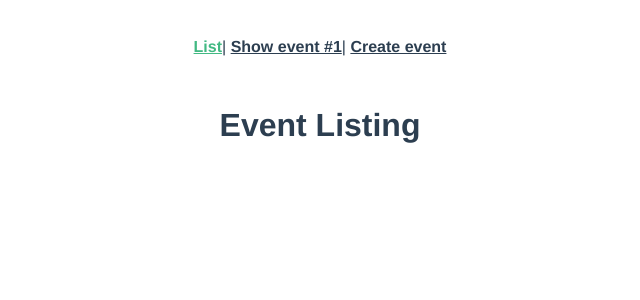
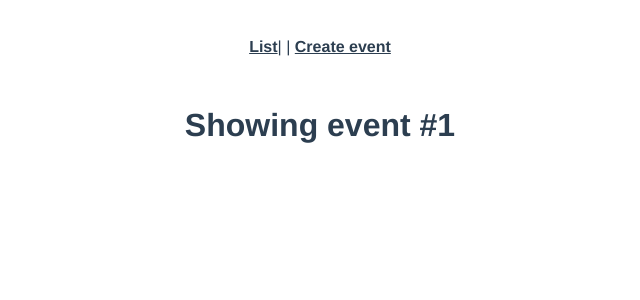
Before and after one commit to ma12-co/real-world-vue, a Vue app: page /event/1 in a window 1280 px wide. Shown: the top 300 px of the page, without its empty margins (320-960 px from the left). Built offline with nearby package versions, Linux system fonts and the light colour scheme.

Commit message:
dynamic routing and history mode

```diff
--- a/src/App.vue
+++ b/src/App.vue
@@ -1,8 +1,7 @@
 <template>
   <div id="app">
     <div id="nav">
-      <router-link :to="{ name: 'event-list' }">List</router-link>|
-      <router-link :to="{ name: 'event-show' }">Show event #1</router-link>|
+      <router-link :to="{ name: 'event-list' }">List</router-link>| |
       <router-link :to="{ name: 'event-create' }">Create event</router-link>
     </div>
     <router-view />
--- a/src/router.js
+++ b/src/router.js
@@ -7,6 +7,7 @@ import EventCreate from './views/EventCreate.vue'
 Vue.use(Router)
 
 export default new Router({
+  mode: 'history',
   routes: [
     {
       path: '/',
@@ -14,9 +15,10 @@ export default new Router({
       component: EventList
     },
     {
-      path: '/event',
+      path: '/event/:id',
       name: 'event-show',
-      component: EventCreate
+      component: EventShow,
+      props: true
     },
     {
       path: '/create',
--- a/src/views/EventList.vue
+++ b/src/views/EventList.vue
@@ -1,6 +1,9 @@
 <template>
   <div>
     <h1>Event Listing</h1>
+    <router-link :to="{ name: 'event-show', params: { id: '1' } }"
+      >Show event #1</router-link
+    >
   </div>
 </template>
 
--- a/src/views/EventShow.vue
+++ b/src/views/EventShow.vue
@@ -1,11 +1,13 @@
 <template>
   <div>
-    <h1>Showing event one</h1>
+    <h1>Showing event #{{ id }}</h1>
   </div>
 </template>
 
 <script>
-export default {}
+export default {
+  props: ['id']
+}
 </script>
 
 <style lang="scss" scoped></style>
```
